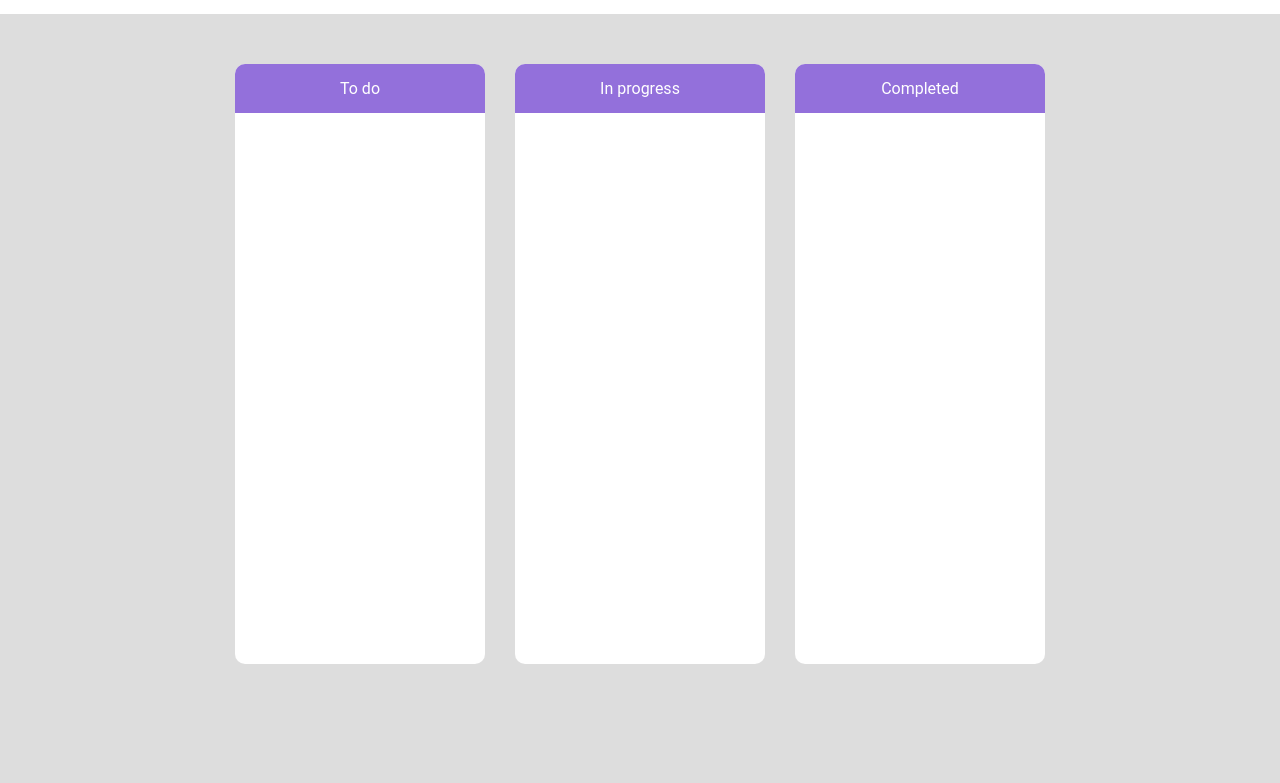
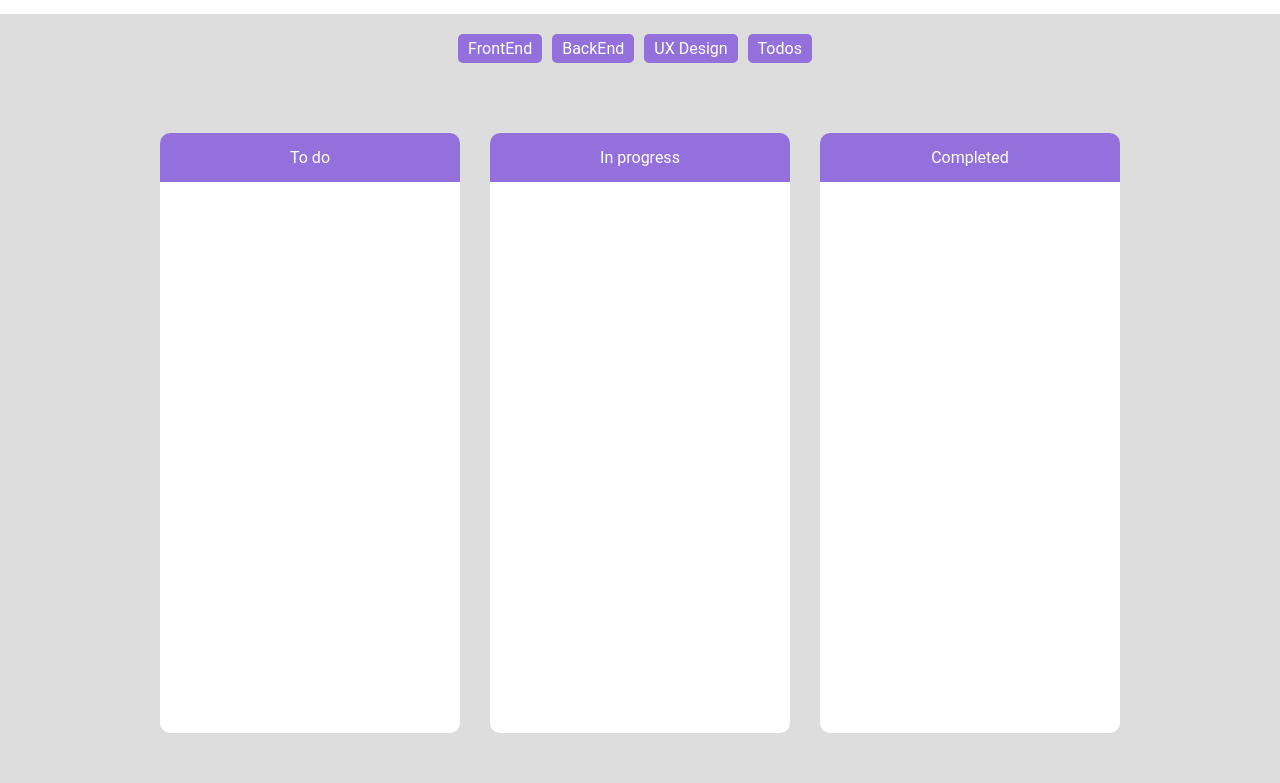
Before and after one commit to juliannalencar/kanban-project_JS, a plain HTML site: page index.html in a window 1280 px wide. Shown: the part 84-867 px from the top of the page. Before the commit the page ends 800 px from the top, so only its background shows below. Drawn offline with nearby package versions, Linux system fonts and the light colour scheme.

Commit message:
add tags

```diff
--- a/index.html
+++ b/index.html
@@ -16,7 +16,14 @@
   <div class="header">
     <h1>Kanban Board</h1>
     <button class="primary" onclick="openModal()">Nova tarefa</button>
-  </div>
+</div>
+
+<div class="tag-filters">
+    <span class="tag" onclick="filterTasks('frontend')">FrontEnd</span>
+    <span class="tag" onclick="filterTasks('backend')">BackEnd</span>
+    <span class="tag" onclick="filterTasks('ux design')">UX Design</span>
+    <span class="tag" onclick="filterTasks('all')">Todos</span>
+</div>
 
   <div class="container">
     <div class="column" data-column="1" ondrop="drop_handler(event)" ondragover="dragover_handler(event)">
@@ -70,7 +77,7 @@
           <select id="tags">
             <option value="frontend">Frontend</option>
             <option value="backend">Backend</option>
-            <option value="ux design">UX design</option>
+            <option value="ux design">UX Design</option>
           </select>
         </div>
 
--- a/script.js
+++ b/script.js
@@ -72,6 +72,10 @@ function generateCards() {
   console.log("Gerando cartões para tarefas:", taskList); // Log para verificar a lista de tarefas
 
   taskList.forEach(function(task) {
+      if (selectedTag !== 'all' && task.tags !== selectedTag) {
+          return;
+      }
+
       const formattedDate = moment(task.deadline).format('DD/MM/YYYY');
 
       // Seleciona o corpo da coluna correta com base na coluna da tarefa
@@ -227,3 +231,20 @@ function updateTaskCount() {
     }
   });
 }
+
+let selectedTag = 'all';
+
+// Função para filtrar as tarefas com base na tag selecionada
+function filterTasks(tag) {
+    selectedTag = tag;
+
+    // Adiciona/remove a classe 'selected' para as tags
+    document.querySelectorAll('.tag').forEach((element) => {
+        element.classList.remove('selected');
+        if (element.textContent.toLowerCase() === tag) {
+            element.classList.add('selected');
+        }
+    });
+
+    generateCards();
+}
--- a/style.css
+++ b/style.css
@@ -21,6 +21,7 @@ body {
   align-items: center;
   background-color: #FFF;
   padding: 30px;
+  flex-wrap: wrap; /* Permite que os itens sejam distribuídos em várias linhas se necessário */
 }
 
 button.primary {
@@ -42,7 +43,7 @@ button.primary {
 }
 
   .container .column {
-    width: 250px;
+    width: 300px;
     height: 600px;
     background-color: #FFF;
     border-radius: 10px;
@@ -180,3 +181,28 @@ button.primary {
         display: block;
         margin-left: auto;
       }
+
+      .tag-filters {
+        display: flex;
+        justify-content: center;
+        margin: 20px 0;
+    }
+
+    .tag {
+        display: inline-block;
+        margin-right: 10px;
+        padding: 5px 10px;
+        background-color: var(--primary-color);
+        color: #FFF;
+        border-radius: 5px;
+        cursor: pointer;
+        transition: background-color 0.3s;
+    }
+
+    .tag:hover {
+        background-color: darkviolet;
+    }
+
+    .tag.selected {
+        background-color: darkviolet;
+    }
```
Lines whose indentation alone changed are shown as unchanged.
